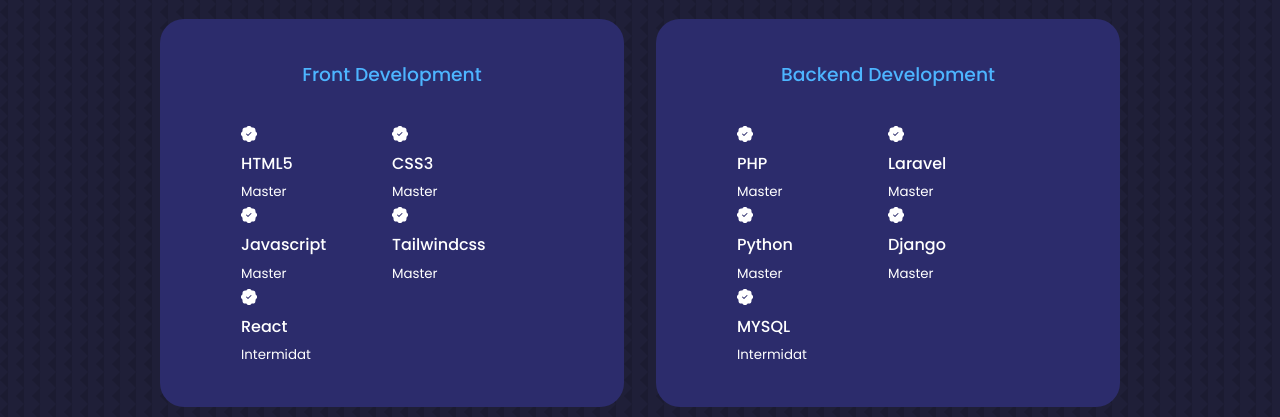
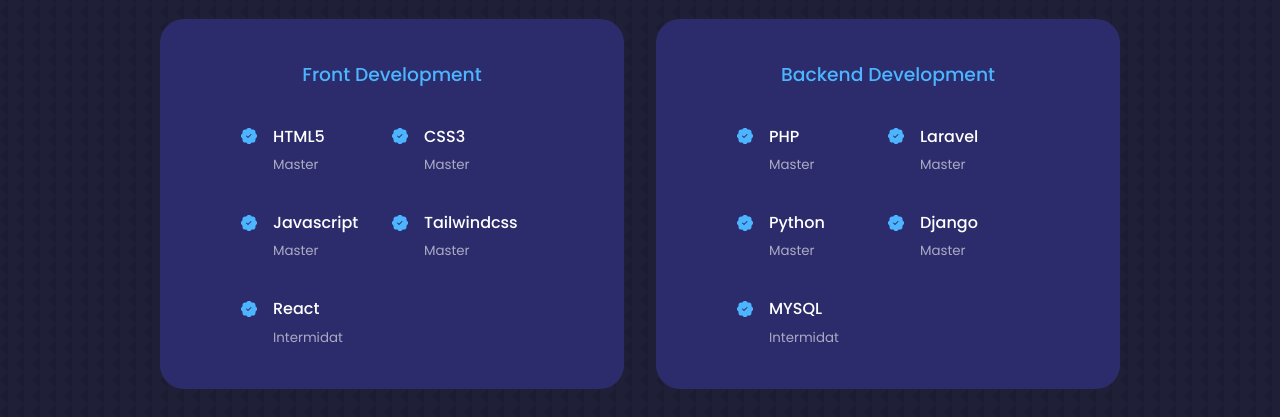
Before and after one commit to hussainHakimi/react-portfolio, a React (Create React App) app: page / in a window 1280 px wide. Shown: the part 2060-2477 px from the top of the page. Built offline with nearby package versions, Linux system fonts and the light colour scheme.

Commit message:
experienct section is done for large screens.

```diff
--- a/src/components/experience/Experience.jsx
+++ b/src/components/experience/Experience.jsx
@@ -12,28 +12,38 @@
           <h3>Front Development</h3>
           <div className="experience__content">
             <article className='experience__detail'>
-              <BsPatchCheckFill/>
+              <div>
+                <BsPatchCheckFill className="icon"/>
                 <h4>HTML5</h4>
+              </div>
                 <small>Master</small>
             </article>
             <article className='experience__detail'>
-              <BsPatchCheckFill/>
+              <div>
+                <BsPatchCheckFill className="icon"/>
                 <h4>CSS3</h4>
+              </div>
                 <small>Master</small>
             </article>
             <article className='experience__detail'>
-              <BsPatchCheckFill/>
+              <div>
+                <BsPatchCheckFill className="icon"/>
                 <h4>Javascript</h4>
+              </div>
               <small>Master</small>
             </article>
             <article className='experience__detail'>
-              <BsPatchCheckFill/>
+              <div>
+                <BsPatchCheckFill className="icon"/>
                 <h4>Tailwindcss</h4>
+              </div>
               <small>Master</small>
             </article>
             <article className='experience__detail'>
-              <BsPatchCheckFill/>
+              <div>
+                <BsPatchCheckFill className="icon"/>
                 <h4>React</h4>
+              </div>
               <small>Intermidat</small>
             </article>
           </div>
@@ -42,28 +52,38 @@
         <h3>Backend Development</h3>
           <div className="experience__content">
             <article className='experience__detail'>
-              <BsPatchCheckFill/>
+              <div>
+                <BsPatchCheckFill className="icon"/>
                 <h4>PHP</h4>
+              </div>
               <small>Master</small>
             </article>
             <article className='experience__detail'>
-              <BsPatchCheckFill/>
+              <div>
+                <BsPatchCheckFill className="icon"/>
                 <h4>Laravel</h4>
+              </div>
               <small>Master</small>
             </article>
             <article className='experience__detail'>
-              <BsPatchCheckFill/>
+              <div>
+                <BsPatchCheckFill className="icon"/>
                 <h4>Python</h4>
+              </div>
               <small>Master</small>
             </article>
             <article className='experience__detail'>
-              <BsPatchCheckFill/>
+              <div>
+                <BsPatchCheckFill className="icon"/>
                 <h4>Django</h4>
+              </div>
               <small>Master</small>
             </article>
             <article className='experience__detail'>
-              <BsPatchCheckFill/>
+              <div>
+              <BsPatchCheckFill className="icon"/>
               <h4>MYSQL</h4>
+              </div>
               <small>Intermidat</small>
             </article>
           </div>
--- a/src/components/experience/experience.css
+++ b/src/components/experience/experience.css
@@ -25,4 +25,18 @@
 .experience__content{
   display: grid;
   grid-template-columns: 1fr 1fr;
+  row-gap: 2rem;
 }
+.experience__detail div{
+  /* background: var(--color-bg); */
+  display: flex;
+  gap: 1rem;
+  align-items: center;
+}
+.experience__detail small{
+  color: var(--color-light);
+  margin-left: 2rem;
+}
+.icon{
+  color: var(--color-primary);
+}
```
Lines whose indentation alone changed are shown as unchanged.
